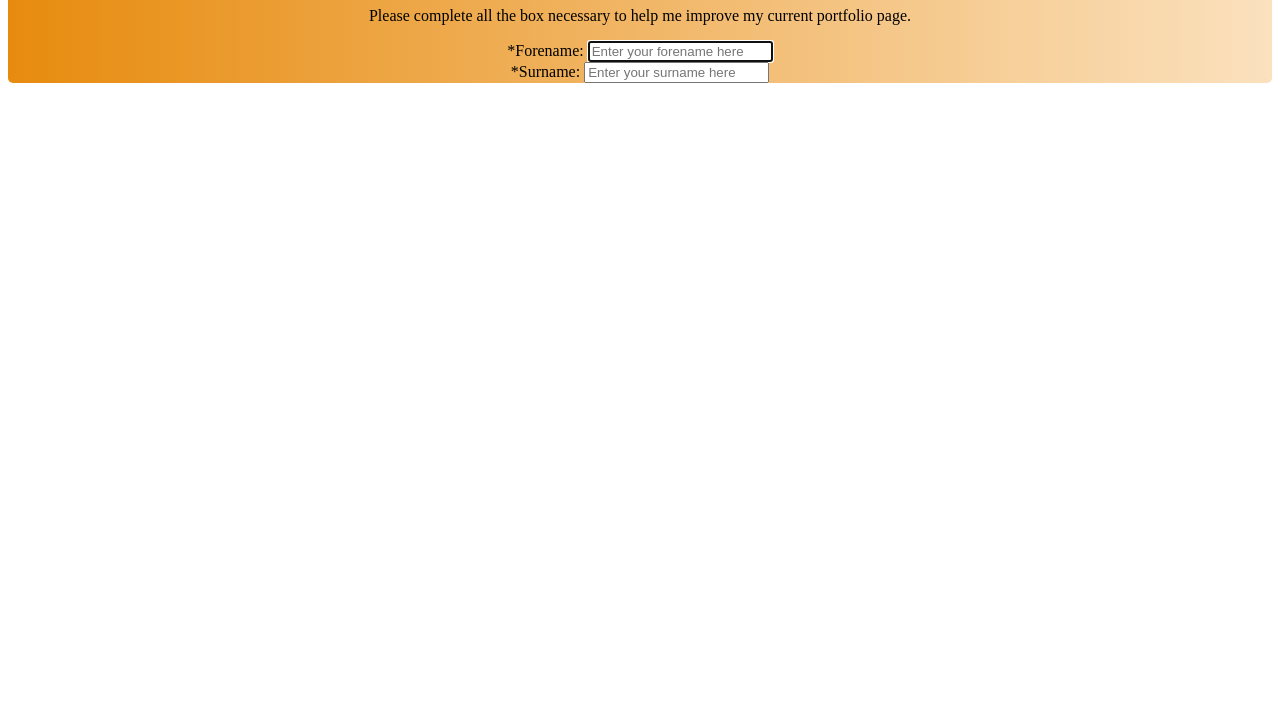
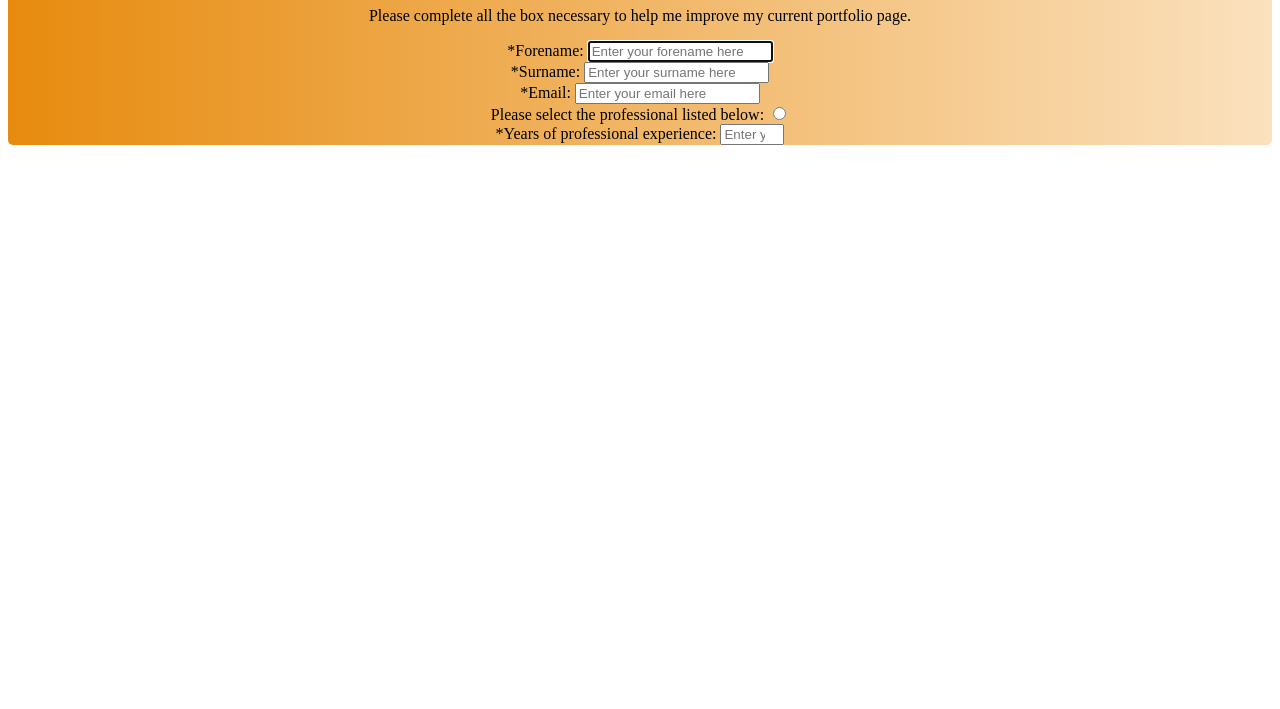
Before and after one commit to winstoncwang/Survey-Form-Project-2, a plain HTML site: page index.html in a window 1280 px wide. Shown: the part 91-800 px from the top of the page. Drawn offline with Linux system fonts and the light colour scheme.

Commit message:
Version 0.1.2
Need to update field and radio buttons

```diff
--- a/index.html
+++ b/index.html
@@ -12,14 +12,28 @@
      <h1 id="title">Portfolio Feedback Form</h1>
      <p id="description">Please complete all the box necessary to help me improve my current portfolio page.</p>
         <form id="survey-form">
+            <div class="sf-forename">
+             <label id="firstname-label" for="name">*Forename:</label>
+             <input autofocus id="name" type="text" name="name" placeholder="Enter your forename here" required>
+            </div>
+            <div class="sf-surname">
+             <label id="surname-label " for="name2">*Surname:</label>
+             <input id="name2" type="text" name="name2" placeholder="Enter your surname here" required>
+            </div>
+            <div class="sf-email">
+             <label id="email-label" for="email">*Email:</label>
+             <input id="email" type="email" name="email" placeholder="Enter your email here" required>
+            </div>
 
-         <label id="firstname-label" for="name">*Forename:
-         </label>
-         <input autofocus id="name" type="text" name="name" placeholder="Enter your forename here" required>
-         <br>
-         <label id="surname-label " for="name2">*Surname:</label>
-         <input id="surname" type="text" name="name2" placeholder="Enter your surname here" required>
+            <div class="sf-profession">
+             <label id="professional-label">Please select the professional listed below:</label>
+             <input type="radio" id="p1" name="radios" value=""
+            </div>
 
+            <div class="sf-experience">
+             <label id="experience-label" for="experience">*Years of professional experience:</label>
+             <input id="experience" type="number" name="experience-year" placeholder="Enter your years of experience here" min="0" max="100">
+            </div>
 
         </form>
     </div>
```
Also changed, not shown: 1 other file.
